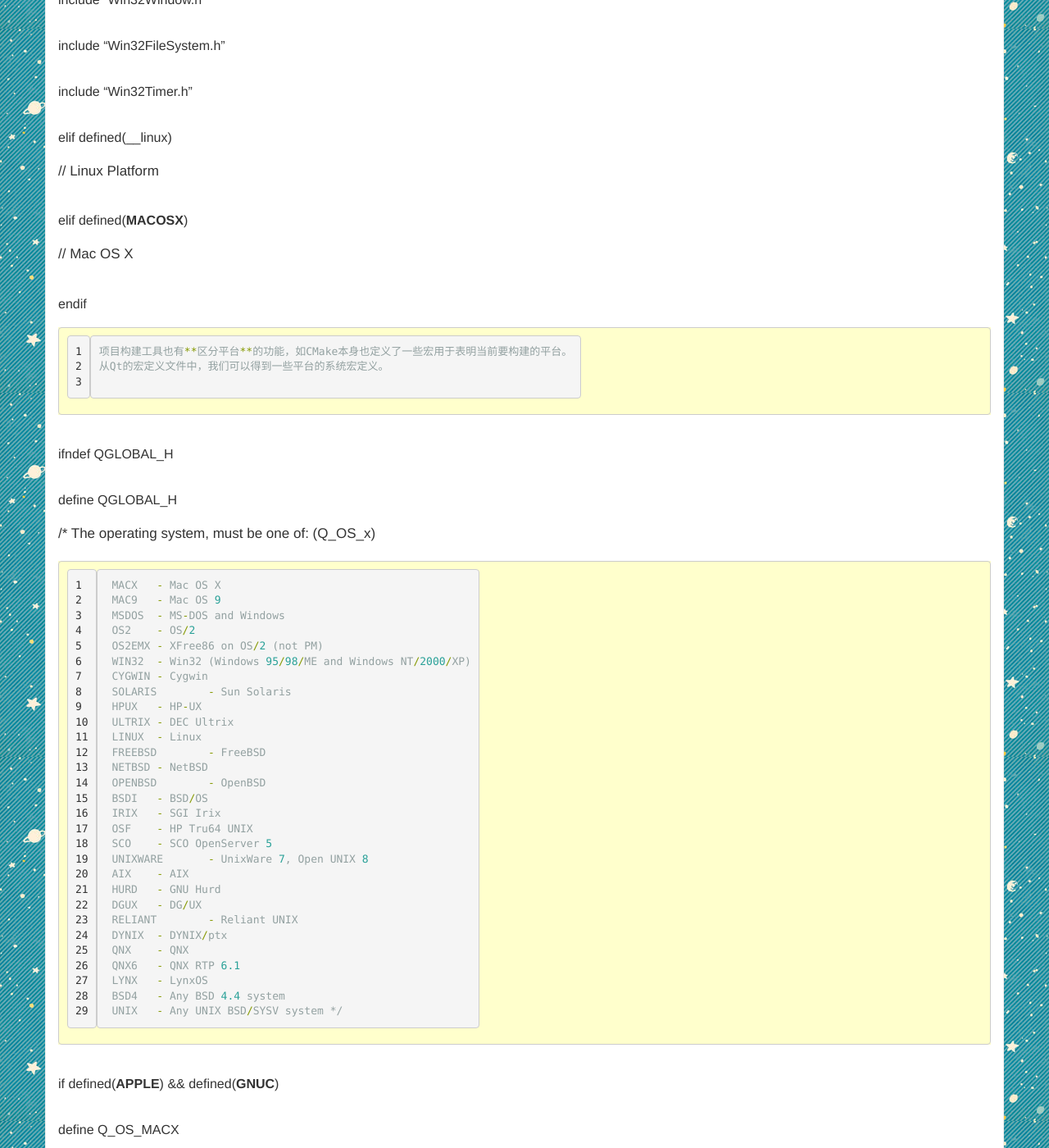
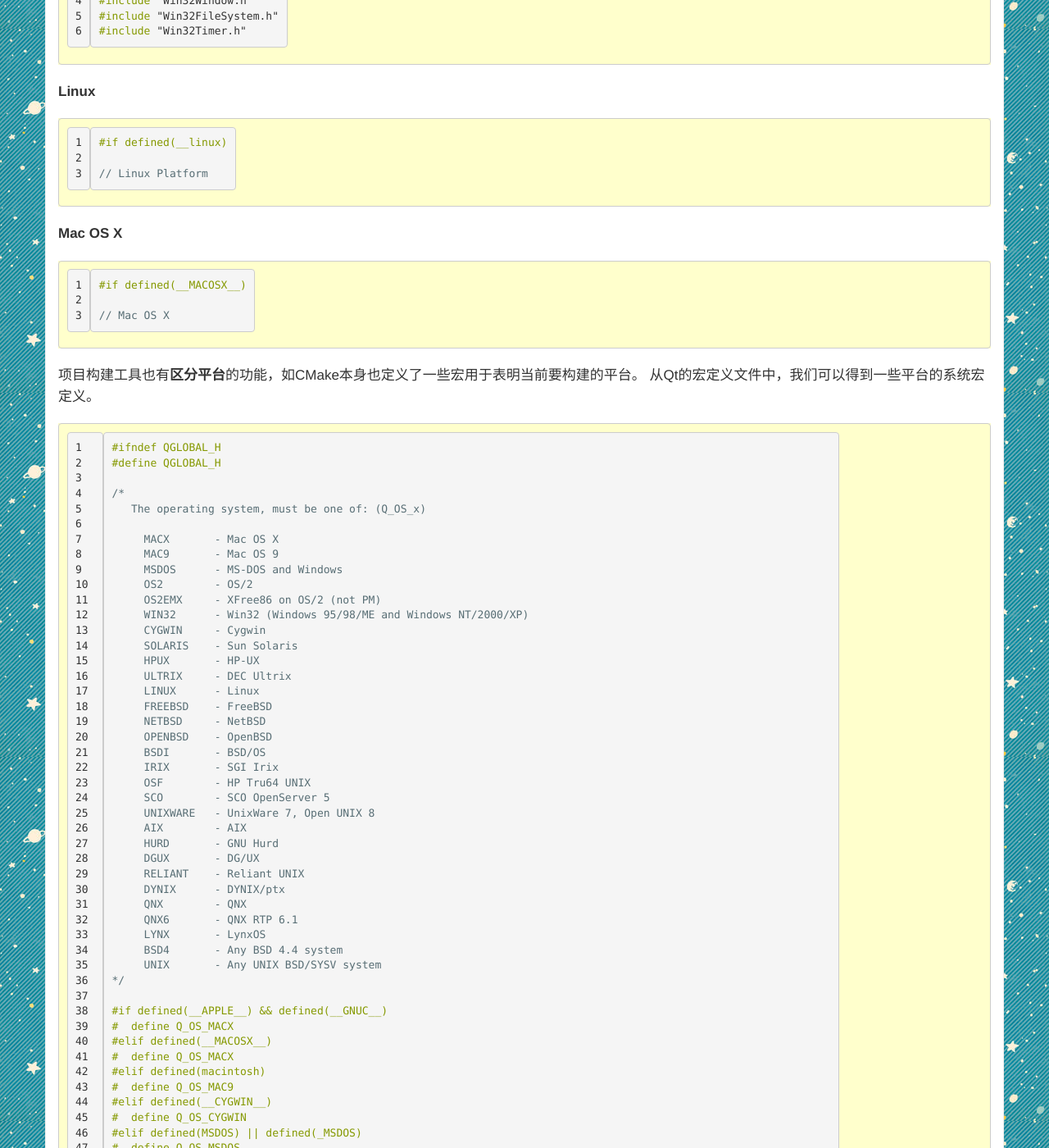
Before and after one commit to Gemini2015/gemini2015.github.io, a Jekyll site: the page built from _posts/2015-01-21-platform.markdown, in a window 1280 px wide and 1400 px high, scrolled down 853 px. Shown: the whole window at 82% size. Built offline with Jekyll 4.4.1, drawn with Linux system fonts in a browser that asks for light colours; nearby versions of some CDN libraries; comment, search, counter and statistics services are not loaded; some of the changed text lies outside the part shown.

Commit message:
修改文章结构

````diff
--- a/_posts/2015-01-21-platform.markdown
+++ b/_posts/2015-01-21-platform.markdown
@@ -21,23 +21,34 @@ description: 平台独立层的结构与实现
 
 ## 平台检测
 个人认为平台检测主要是**通过系统宏定义进行预处理**。
+
+**Win32**
+
+```
 #if defined(WIN32)
 
 // Win32 Platform
 #include "Win32Window.h"
 #include "Win32FileSystem.h"
 #include "Win32Timer.h"
+```
 
-#elif defined(__linux)
+**Linux**
+
+```
+#if defined(__linux)
 
 // Linux Platform
+```
 
-#elif defined(__MACOSX__)
+**Mac OS X**
+
+```
+#if defined(__MACOSX__)
 
 // Mac OS X
+```
 
-#endif
-```
 项目构建工具也有**区分平台**的功能，如CMake本身也定义了一些宏用于表明当前要构建的平台。
 从Qt的宏定义文件中，我们可以得到一些平台的系统宏定义。
 
````
